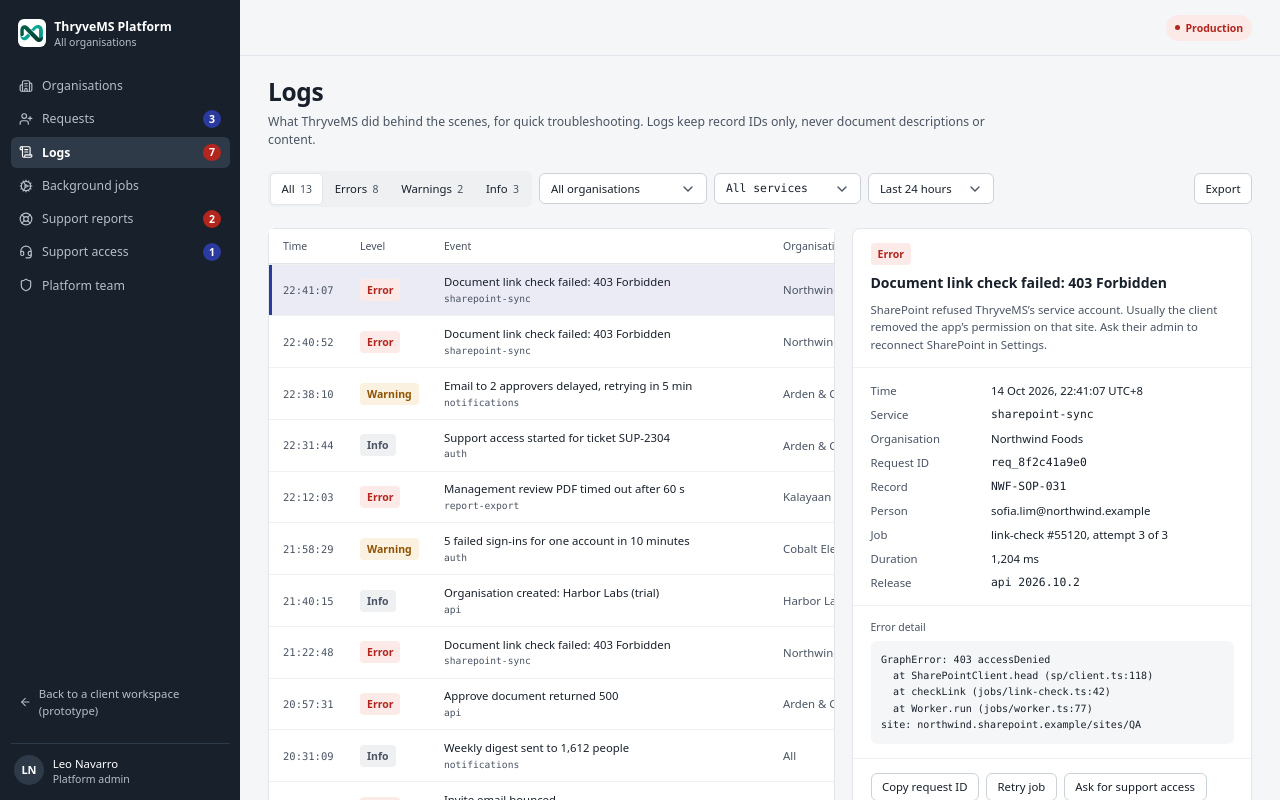
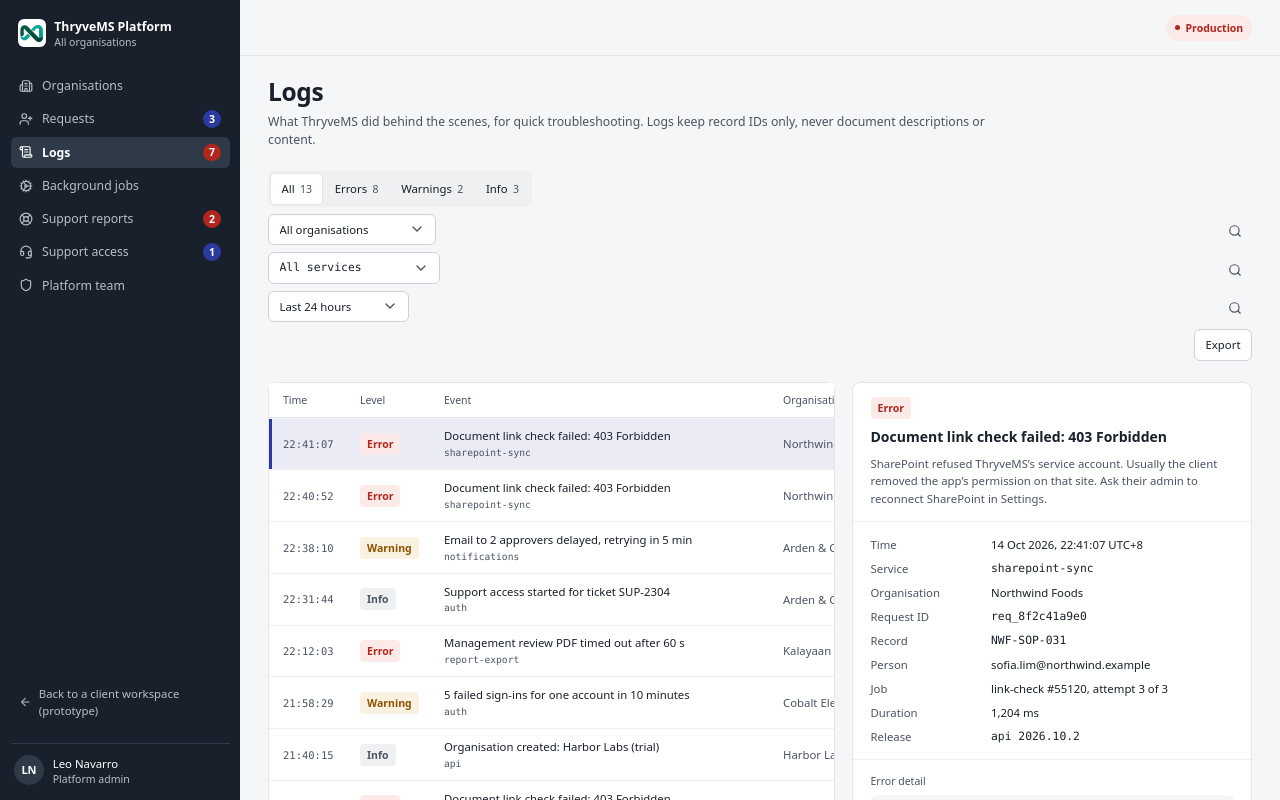
Before and after one commit to dbauto/afdhlskdfs-iqms-preview, a React (Vite) app in the folder app/: page /platform/logs in a window 1280 px wide. Shown: the top 800 px of the page. Built offline with nearby package versions, Linux system fonts and the light colour scheme.

Commit message:
feat: add keyword filtering to shared native dropdowns without changing forms

```diff
--- a/app/src/components/ui/input.tsx
+++ b/app/src/components/ui/input.tsx
@@ -1,4 +1,5 @@
 import * as React from "react"
+import { SearchIcon } from "lucide-react"
 
 import { cn } from "@/lib/utils"
 
@@ -13,20 +14,72 @@ function Textarea({ className, ...props }: React.ComponentProps<"textarea">) {
   return <textarea data-slot="textarea" className={cn(fieldBase, "min-h-24 py-2.5 leading-normal", className)} {...props} />
 }
 
-/** Native select, styled to match. Used for short option lists and rows per page. */
-function NativeSelect({ className, children, ...props }: React.ComponentProps<"select">) {
+/** A real native select with an optional searchable option list.
+ * The native control stays in the form so existing labels, validation, change
+ * handlers, and permission checks continue to work unchanged.
+ */
+function NativeSelect({ className, children, onChange, disabled, ...props }: React.ComponentProps<"select">) {
+  const selectRef = React.useRef<HTMLSelectElement>(null)
+  const searchRef = React.useRef<HTMLInputElement>(null)
+  const wrapperRef = React.useRef<HTMLDivElement>(null)
+  const [open, setOpen] = React.useState(false)
+  const [query, setQuery] = React.useState("")
+  const [options, setOptions] = React.useState<{ value: string; label: string; disabled: boolean }[]>([])
+  const choose = (value: string) => {
+    const node = selectRef.current
+    if (!node) return
+    const setter = Object.getOwnPropertyDescriptor(HTMLSelectElement.prototype, "value")?.set
+    setter?.call(node, value)
+    node.dispatchEvent(new Event("change", { bubbles: true }))
+    setOpen(false)
+    setQuery("")
+    node.focus()
+  }
+  React.useEffect(() => {
+    if (!open) return
+    searchRef.current?.focus()
+    const close = (event: PointerEvent) => {
+      if (!wrapperRef.current?.contains(event.target as Node)) setOpen(false)
+    }
+    document.addEventListener("pointerdown", close)
+    return () => document.removeEventListener("pointerdown", close)
+  }, [open])
+  const matches = options.filter(o => !o.disabled && (o.label + " " + o.value).toLocaleLowerCase().includes(query.trim().toLocaleLowerCase()))
   return (
-    <select
-      data-slot="native-select"
-      className={cn(
-        fieldBase,
-        "h-10 cursor-pointer appearance-none pr-9",
-        className
+    <div ref={wrapperRef} className="relative w-full min-w-0">
+      <select ref={selectRef} data-slot="native-select"
+        className={cn(fieldBase, "h-10 cursor-pointer appearance-none pr-16", className)}
+        disabled={disabled} onChange={onChange} {...props}>
+        {children}
+      </select>
+      {!disabled && (
+        <button type="button" aria-label="Search dropdown options" aria-expanded={open}
+          className="absolute right-1 top-1 flex size-8 items-center justify-center rounded-sm text-muted-foreground hover:bg-hover focus-visible:outline-2 focus-visible:outline-ring"
+          onClick={() => {
+            if (!open) setOptions(Array.from(selectRef.current?.options ?? [], option => ({ value: option.value, label: option.text, disabled: option.disabled })))
+            setQuery("")
+            setOpen(!open)
+          }}>
+          <SearchIcon className="size-4" />
+        </button>
       )}
-      {...props}
-    >
-      {children}
-    </select>
+      {open && (
+        <div className="absolute left-0 right-0 top-full z-50 mt-1 min-w-0 rounded-md border bg-card p-2 shadow-md">
+          <Input ref={searchRef} aria-label="Search options" placeholder="Type to find an option" value={query} onChange={e => setQuery(e.target.value)}
+            onKeyDown={e => {
+              if (e.key === "Escape") { e.preventDefault(); setOpen(false) }
+              if (e.key === "Enter" && matches.length) { e.preventDefault(); choose(matches[0].value) }
+            }} />
+          <div role="listbox" aria-label="Matching options" className="mt-2 max-h-56 overflow-y-auto">
+            {matches.length ? matches.map((option, i) => (
+              <button type="button" role="option" aria-selected={selectRef.current?.value === option.value}
+                key={option.value + i} className="flex min-h-9 w-full cursor-pointer items-center rounded-sm px-3 py-2 text-left text-sm hover:bg-hover focus-visible:outline-2 focus-visible:outline-ring"
+                onClick={() => choose(option.value)}>{option.label}</button>
+            )) : <p className="p-3 text-sm text-muted-foreground">No matching options</p>}
+          </div>
+        </div>
+      )}
+    </div>
   )
 }
 
```
